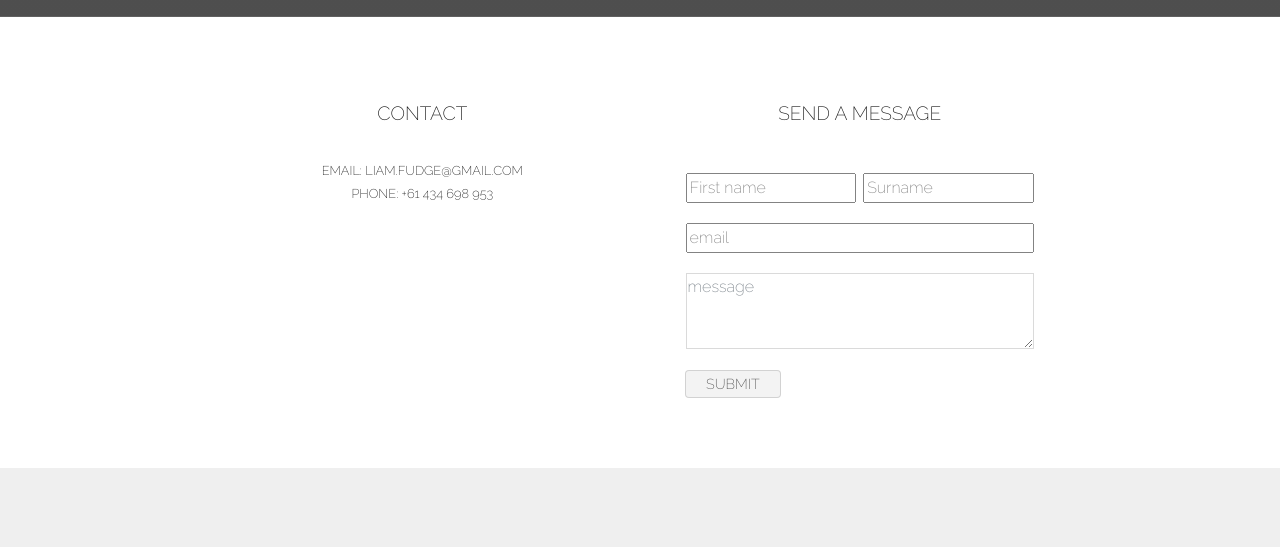
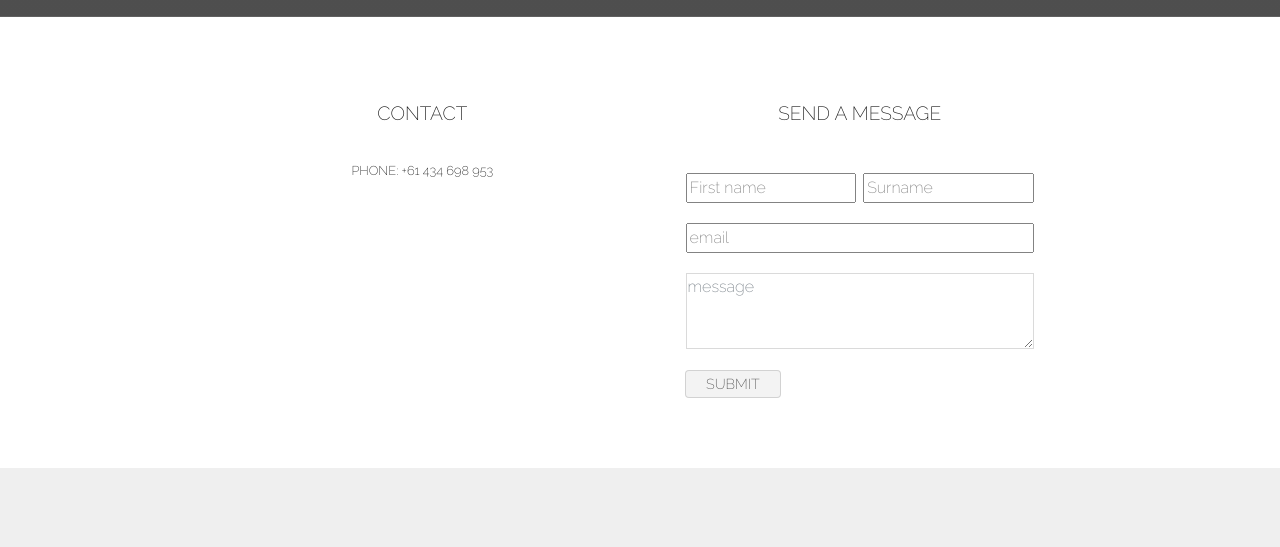
Before and after one commit to liamfudge/architectural-rendering, a plain HTML site: page contact.html in a window 1280 px wide. Shown: the part 80-627 px from the top of the page. Drawn offline with nearby package versions, Linux system fonts and the light colour scheme.

Commit message:
contact update

```diff
--- a/contact.html
+++ b/contact.html
@@ -72,7 +72,7 @@
 						<div class="col-lg-8">
 							<h2 class="">Contact</h2>
 							<div class="spacer"></div>
-							<h6 class="">email: liam.fudge@gmail.com</h6>
+							<!-- <h6 class="">email: liam.fudge@gmail.com</h6> -->
 							<h6 class="">phone: +61 434 698 953</h6>
 						</div>
 					</div>
```
